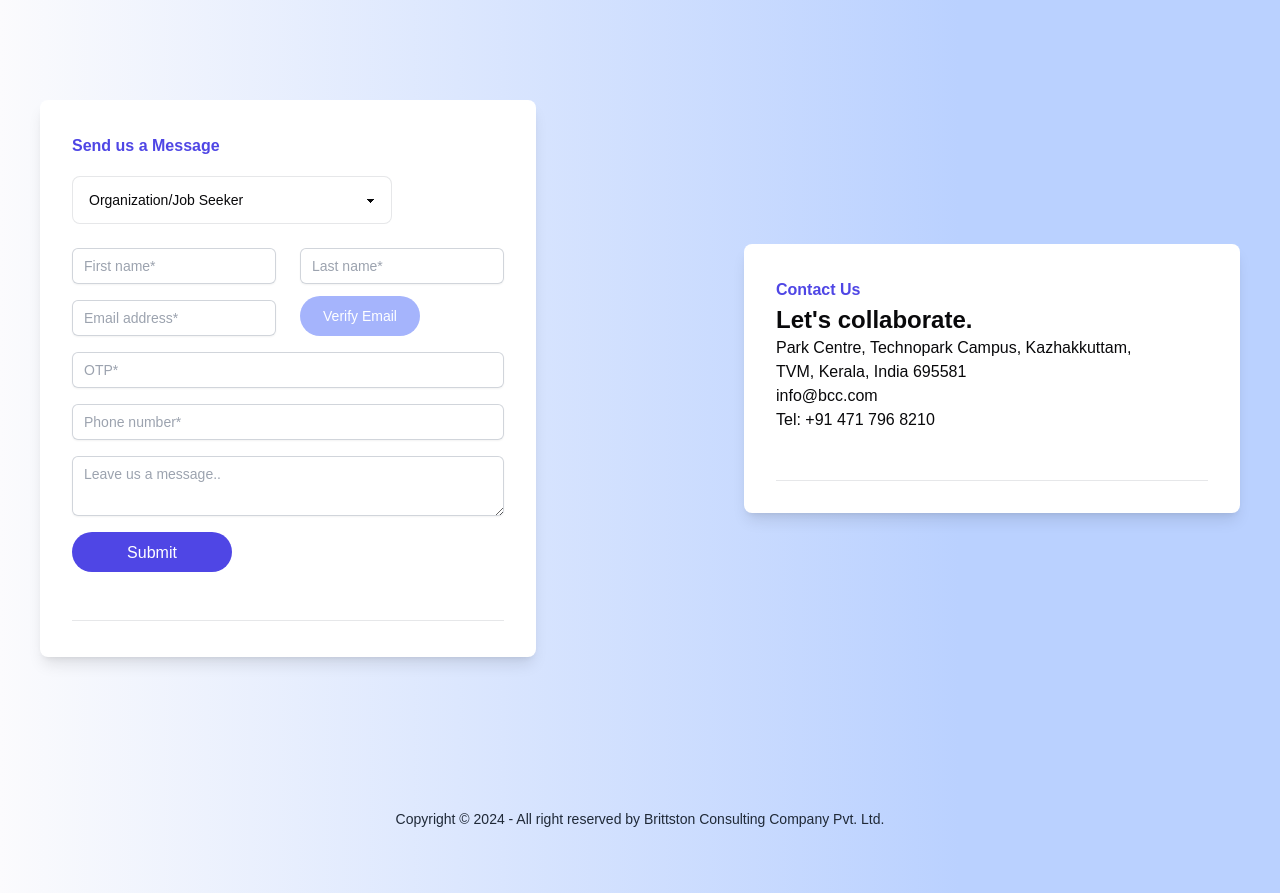
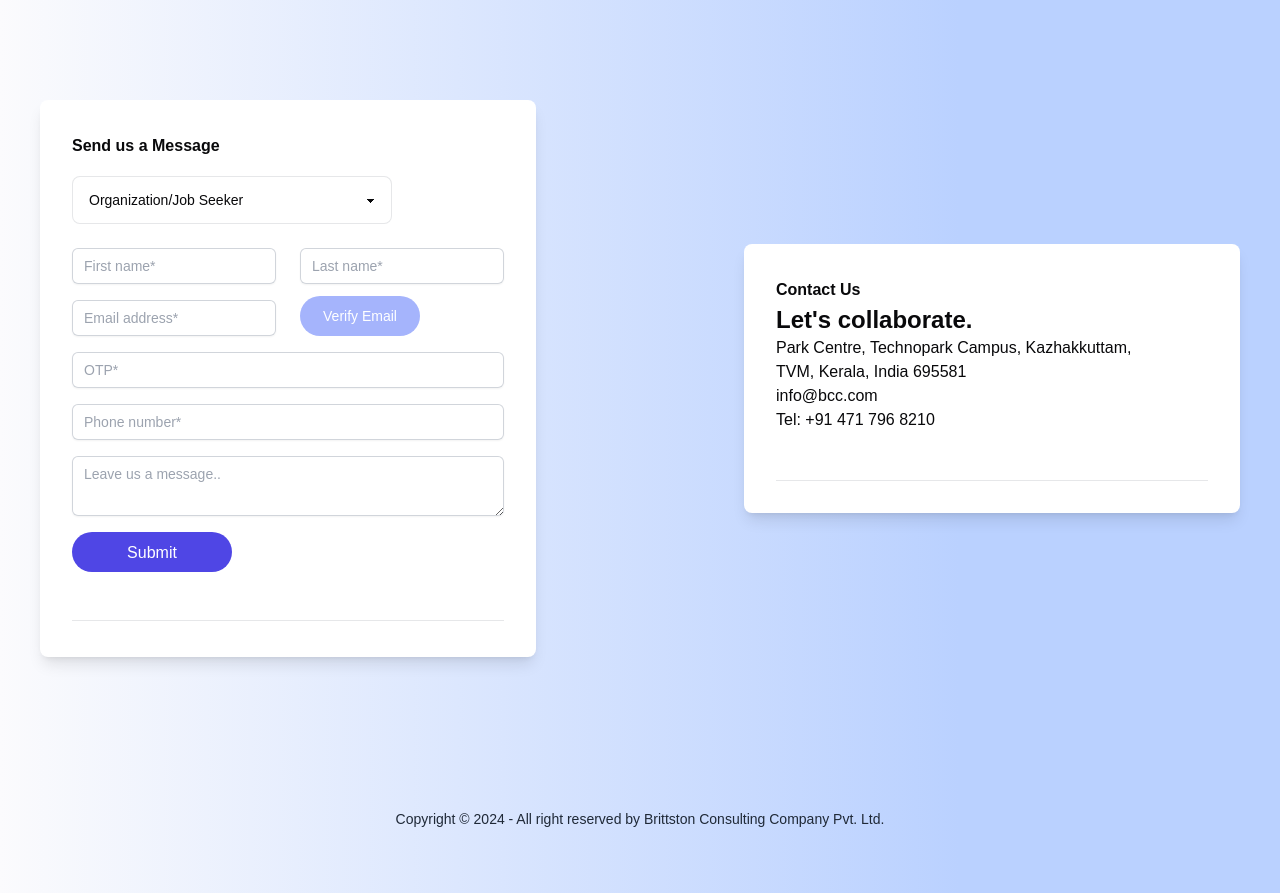
Before and after one commit to neerajng/bcc, a React (Vite) app: page / in a window 1280 px wide. Shown: the part 1600-2493 px from the top of the page. Built offline with nearby package versions, Linux system fonts and the light colour scheme; no server answers.

Commit message:
Text color changed to black.

```diff
--- a/src/components/ContactAddress.jsx
+++ b/src/components/ContactAddress.jsx
@@ -2,7 +2,7 @@ const ContactAddress = () => {
     return (
         <div className="bg-white p-8 rounded-lg flex flex-col shadow-lg place-content-center lg:my-36">
              <div className="border-b  border-gray-900/10 pb-12">
-                <h2 className="text-base text-indigo-600 leading-7 font-bold">Contact Us</h2>
+                <h2 className="text-base text-zinc-950 leading-7 font-bold">Contact Us</h2>
                 <p className="text-2xl font-bold">Let&apos;s collaborate.</p>
                 <p>Park Centre, Technopark Campus, Kazhakkuttam, <br/>
                     TVM, Kerala, India 695581 <br/>
--- a/src/components/ContactForm.jsx
+++ b/src/components/ContactForm.jsx
@@ -133,7 +133,7 @@ const ContactForm = () => {
         shadow-lg">
 
             <div className="border-b border-gray-900/10 pb-12 ">
-                <h2 className="text-base leading-7  text-indigo-600 font-bold">Send us a Message</h2>
+                <h2 className="text-base leading-7  text-zinc-950 font-bold">Send us a Message</h2>
 
                 <select
                     className="select border-gray-900/10 w-full
```
